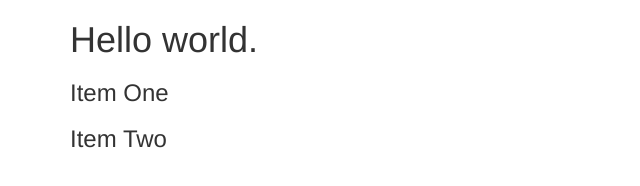
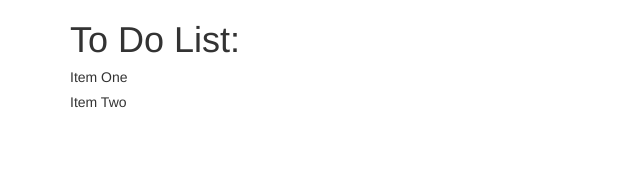
Before and after one commit to songhyunlee/todo, a website: page index.html in a window 1280 px wide. Shown: the whole page, without its empty margins (0-640 px from the left). Drawn offline with nearby package versions, Linux system fonts and the light colour scheme.

Commit message:
Added a list of todo items

```diff
--- a/app.js
+++ b/app.js
@@ -4,9 +4,10 @@ app.controller('homeController', home);
 
 function home() {
   var vm = this;
-  vm.message = "Hello world."
+  vm.message = "To Do List:"
   vm.todos = [
-    { name: "Item One"},
-    { name: "Item Two"}
+    { name: "Item One", done: false},
+    { name: "Item Two", done: false}
   ]
+  vm.messageTwo = "No Items on Your To Do List."
 }
--- a/index.html
+++ b/index.html
@@ -4,6 +4,7 @@
   <meta charset="utf-8">
   <link rel="stylesheet" href="https://maxcdn.bootstrapcdn.com/bootstrap/3.3.6/css/bootstrap.min.css"/>
   <link rel="stylesheet" href="https://maxcdn.bootstrapcdn.com/font-awesome/4.5.0/css/font-awesome.min.css">
+  <link rel="stylesheet" href="default.css">
   <title>Angular JS</title>
 </head>
 <body ng-app="todo">
@@ -11,10 +12,12 @@
     <div class="row">
       <div class="col-md-8">
         <div ng-controller="homeController as home">
-            <h1>{{home.message}}</h1>
-            <h3 ng-repeat="todo in home.todos">
+          <h1>
+            {{home.message}}
+          </h1>
+          <h5 ng-repeat="todo in home.todos">
             {{todo.name}}
-            </h3>
+          </h5>
         </div>
       </div>
     </div>
```
Lines whose indentation alone changed are shown as unchanged.
